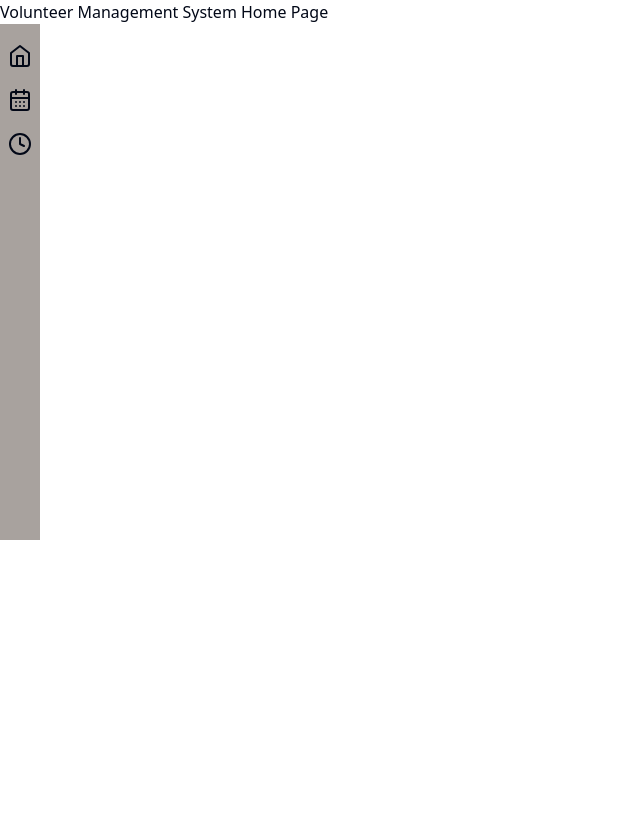
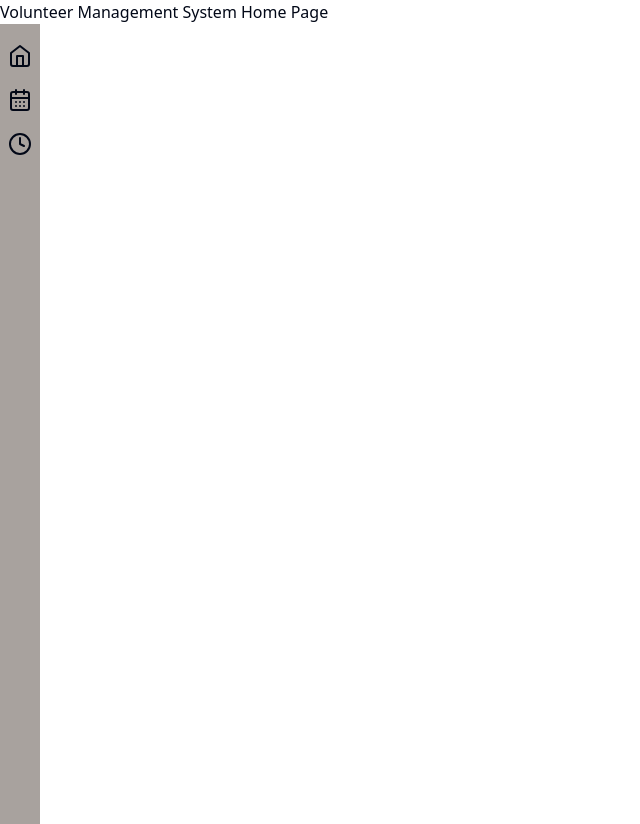
Before and after one commit to hack4impact-calpoly/general-volunteer-management-system, a Next.js app: page / in a window 1280 px wide. Shown: the whole page, without its empty margins (0-640 px from the left). Before the commit the page ends 800 px from the top, so only its background shows below. Built offline with nearby package versions, Linux system fonts and the light colour scheme.

Commit message:
padding fix

```diff
--- a/src/app/components/vertical_navbar.tsx
+++ b/src/app/components/vertical_navbar.tsx
@@ -1,15 +1,27 @@
 import * as React from "react";
-import { Home, CalendarDays, Clock }  from "lucide-react";
+import { Home, CalendarDays, Clock } from "lucide-react";
 import Link from "next/link";
 
 export default function Vertical_Navbar_Component() {
   return (
     <>
-    <ul className="m-0 h-max p-0 pb-96 w-10 bg-stone-400">
-      <li className="block pt-5 pl-2"><Link href="/"><Home></Home></Link></li>
-      <li className="block pt-5 pl-2"><Link href="/"><CalendarDays></CalendarDays></Link></li>
-      <li className="block pt-5 pl-2"><Link href="/"><Clock></Clock></Link></li>
-    </ul>
-  </>
+      <ul className="m-0 h-screen p-0 pb-full w-10 bg-stone-400">
+        <li className="block pt-5 pl-2">
+          <Link href="/">
+            <Home></Home>
+          </Link>
+        </li>
+        <li className="block pt-5 pl-2">
+          <Link href="/">
+            <CalendarDays></CalendarDays>
+          </Link>
+        </li>
+        <li className="block pt-5 pl-2">
+          <Link href="/">
+            <Clock></Clock>
+          </Link>
+        </li>
+      </ul>
+    </>
   );
 }
--- a/src/app/page.tsx
+++ b/src/app/page.tsx
@@ -5,7 +5,7 @@ export default function Home() {
   return (
     <main>
       <h1>Volunteer Management System Home Page</h1>
-      <Vertical_Navbar_Component></Vertical_Navbar_Component>
+      <Vertical_Navbar_Component />
     </main>
   );
 }
```
